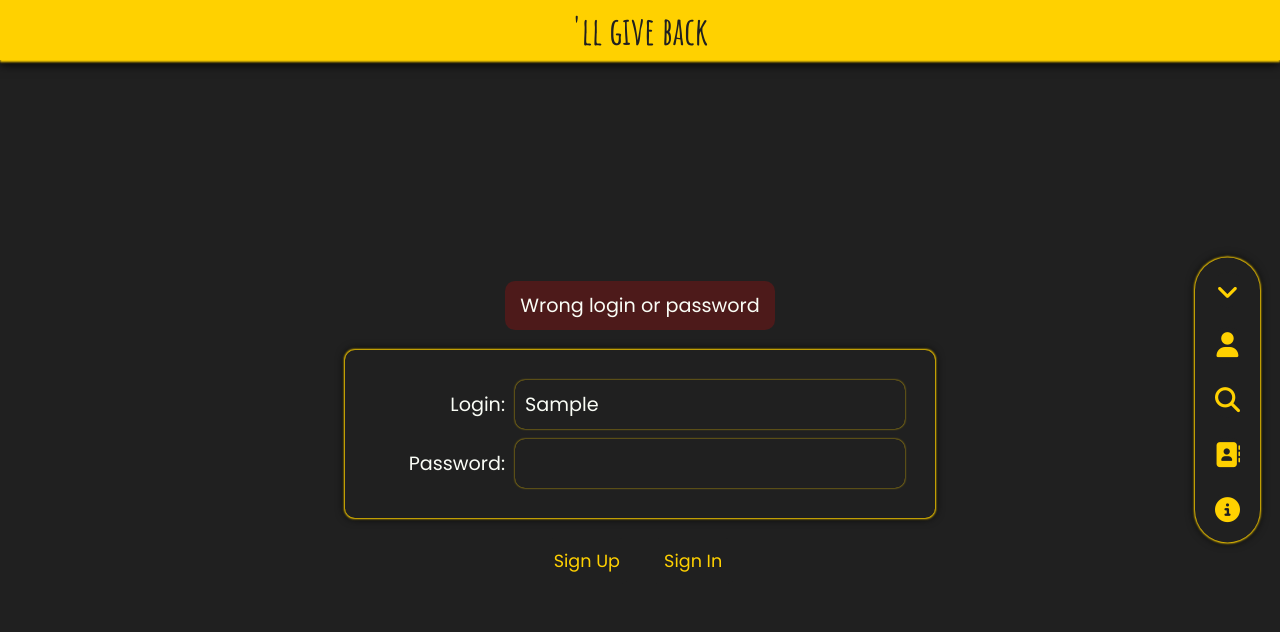
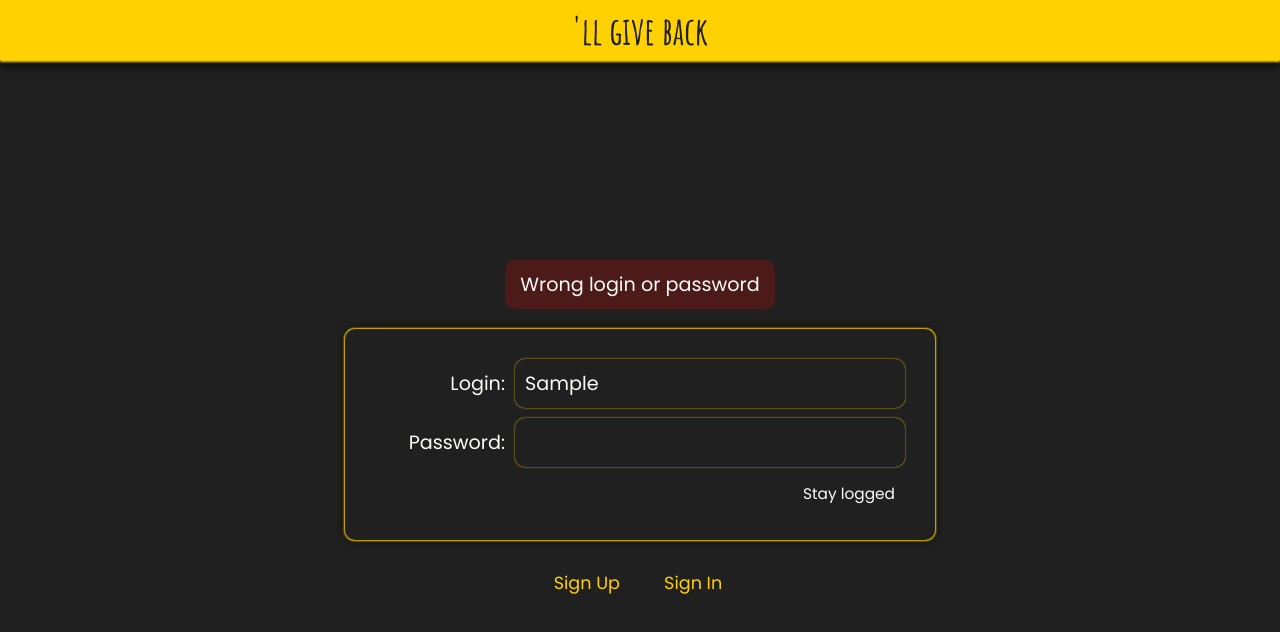
Before and after one commit to dami360/WillGiveBack, a website built with Vite: page index.html in a window 1280 px wide. Both pictures are taken after typing "Sample", "Sample123" into the empty fields and a click on the input "Sign In". Built offline with nearby package versions, Linux system fonts and the light colour scheme.

Commit message:
Add stay logged button and localstorage after sign in

```diff
--- a/index.html
+++ b/index.html
@@ -12,7 +12,7 @@
   </head>
   <body>
     <div id="loading-screen"><span></span><span></span><span></span></div>
-    <nav data-hide="false">
+    <nav data-hide="false" data-active="false" id="main-nav">
       <a href="#" id="menu-toggle" tabindex="1" title="Hide menu"
         ><i
           class="fa-solid fa-angle-down"
--- a/js/content.js
+++ b/js/content.js
@@ -2,6 +2,7 @@ import LoadingScreen from "./loadingScreen";
 import CreateNodeElement from "./createNodeElements";
 import ServerConnection from "./serverConnection";
 const conteiner = document.querySelector("#conteiner");
+const nav = document.querySelector("#main-nav");
 
 export default class ContentPage {
   // pages --------------------------------------------------
@@ -31,6 +32,14 @@ export default class ContentPage {
     const password = CreateNodeElement.Input("password", "pass", "pass");
     section1.appendChild(password);
 
+    const stayLogged = CreateNodeElement.Input(
+      "checkbox",
+      "stay-logged",
+      "stay-logged"
+    );
+    section1.appendChild(stayLogged);
+    section1.appendChild(CreateNodeElement.Label("stay-logged", "Stay logged"));
+
     section2.appendChild(
       CreateNodeElement.Button("Sign Up", () => {
         LoadingScreen.showWithDelay(() => {
@@ -46,7 +55,7 @@ export default class ContentPage {
         async (e) => {
           e.preventDefault();
 
-          this.signIn(login.value, password.value);
+          this.signIn(login.value, password.value, stayLogged.checked);
         },
         true
       )
@@ -128,15 +137,17 @@ export default class ContentPage {
       return;
     }
 
+    sessionStorage.setItem("dt", JSON.stringify(res));
     this.profilePage(res);
+    nav.setAttribute("data-active", "true");
     LoadingScreen.hide();
 
     return;
   }
 
-  static async signIn(login, password) {
+  static async signIn(login, password, stayLogged) {
     LoadingScreen.showWithDelay(async () => {
-      const res = await ServerConnection.signIn(login, password);
+      const res = await ServerConnection.signIn(login, password, stayLogged);
 
       if (res.err) {
         this.signInPage(login, true);
@@ -145,7 +156,9 @@ export default class ContentPage {
         return;
       }
 
+      sessionStorage.setItem("dt", JSON.stringify(res));
       this.profilePage(res);
+      nav.setAttribute("data-active", "true");
       LoadingScreen.hide();
 
       return;
--- a/scss/_header.scss
+++ b/scss/_header.scss
@@ -19,6 +19,7 @@ header {
       font-size: 38px;
       font-family: $font-title;
       transition: font-size 0.5s;
+      user-select: none;
     }
   }
 
--- a/scss/_main.scss
+++ b/scss/_main.scss
@@ -18,6 +18,7 @@ main {
     }
 
     section {
+      position: relative;
       display: grid;
       justify-content: center;
       align-items: center;
@@ -43,10 +44,35 @@ main {
           background-color: transparent;
           color: $text;
           font-size: 1.2rem;
+
+          &[type="checkbox"] {
+            box-shadow: none;
+            visibility: hidden;
+
+            + label {
+              margin-left: auto;
+              margin-right: 0;
+              width: fit-content;
+              padding: 5px 10px;
+              border-radius: 10px;
+              box-shadow: none;
+              font-size: 0.8em;
+              text-align: center;
+              transition: color 0.2s, background-color 0.2s;
+            }
+
+            &:checked {
+              + label {
+                color: $bg;
+                background-color: $main;
+              }
+            }
+          }
         }
 
         label {
           text-align: right;
+          user-select: none;
         }
 
         input {
@@ -68,8 +94,8 @@ main {
             font-size: 1.1rem;
             text-decoration: underline;
             text-decoration-color: $bg;
+            text-underline-offset: 0;
             transition: text-decoration-color 0.1s, text-underline-offset 0.1s;
-            text-underline-offset: 0;
             cursor: pointer;
 
             &:hover,
--- a/scss/_nav.scss
+++ b/scss/_nav.scss
@@ -37,4 +37,8 @@ nav {
     bottom: 63px;
     transform: translateY(100%);
   }
+
+  &[data-active="false"] {
+    display: none;
+  }
 }
```
